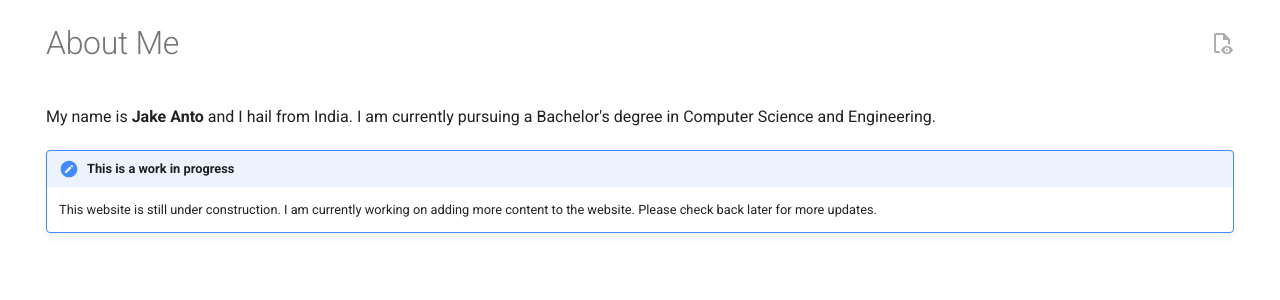
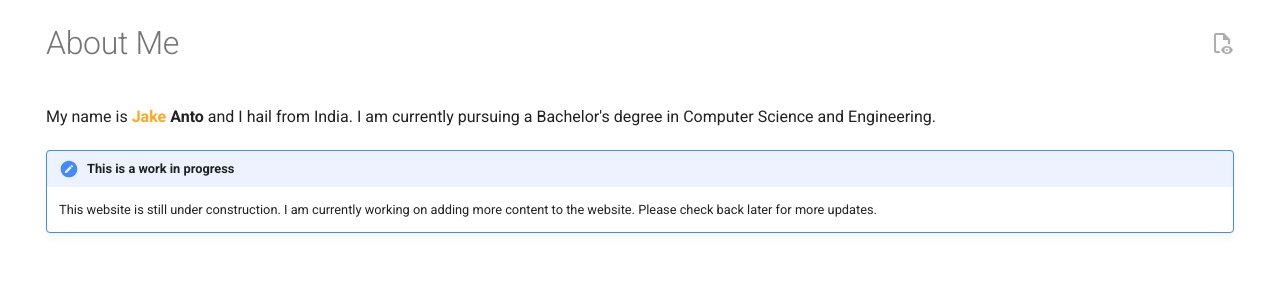
Before and after one commit to JakeAnto/JakeAnto.github.io, an MkDocs documentation site: the page built from docs/index.md, in a window 1280 px wide. Shown: the part 476-776 px from the top of the page. Built offline with MkDocs 1.6.1 and Material for MkDocs 9.7.7, drawn with Linux system fonts in a browser that asks for light colours; plug-ins that fetch from the network failed and are left out; comment, search, counter and statistics services are not loaded.

Commit message:
Add gradient animation on `Jake`

```diff
--- a/docs/assets/stylesheets/homepage-animations.css
+++ b/docs/assets/stylesheets/homepage-animations.css
@@ -11,6 +11,10 @@
 .slide-up:not(:hover) {
     animation: slide-down 0.25s ease-out both;
     animation-direction: alternate;
+}
+
+.jake-animation {
+    animation: jake-animation 10s infinite ease-in-out both;
 }
 
 /* Animation keyframes */
@@ -45,3 +49,17 @@
         transform: translateY(0px);
     }
 }
+
+@keyframes jake-animation {
+    0% {
+        color: var(--md-typeset-color);
+    }
+
+    50% {
+        color: var(--md-primary-fg-color)
+    }
+
+    100% {
+        color: var(--md-typeset-color)
+    }
+}
--- a/docs/index.md
+++ b/docs/index.md
@@ -11,7 +11,7 @@
 # About Me
 <!-- markdownlint-enable single-title -->
 
-My name is **Jake Anto** and I hail from India. I am currently pursuing a Bachelor's degree in Computer Science and Engineering.
+My name is **<span class="jake-animation">Jake</span> Anto** and I hail from India. I am currently pursuing a Bachelor's degree in Computer Science and Engineering.
 
 !!! warn "This is a work in progress"
 
--- a/overrides/home.html
+++ b/overrides/home.html
@@ -78,7 +78,7 @@
 <div class="hero md-typeset">
     <img class="profile-image blur-entrance" src="assets\images\profile-image.png" alt="Jake's profile image"
         width="100" height="100">
-    <h2 class="text-focus-in"><span style="color: var(--md-primary-fg-color);">Jake</span> Anto</h2>
+    <h2 class="text-focus-in"><span class="jake-animation">Jake</span> Anto</h2>
     <div class="hero-profile-links">
         <a class="hero-profile-social slide-up" href="https://github.com/j-eo">
             <span class="twemoji"><svg xmlns="http://www.w3.org/2000/svg" viewBox="0 0 24 24">
```
